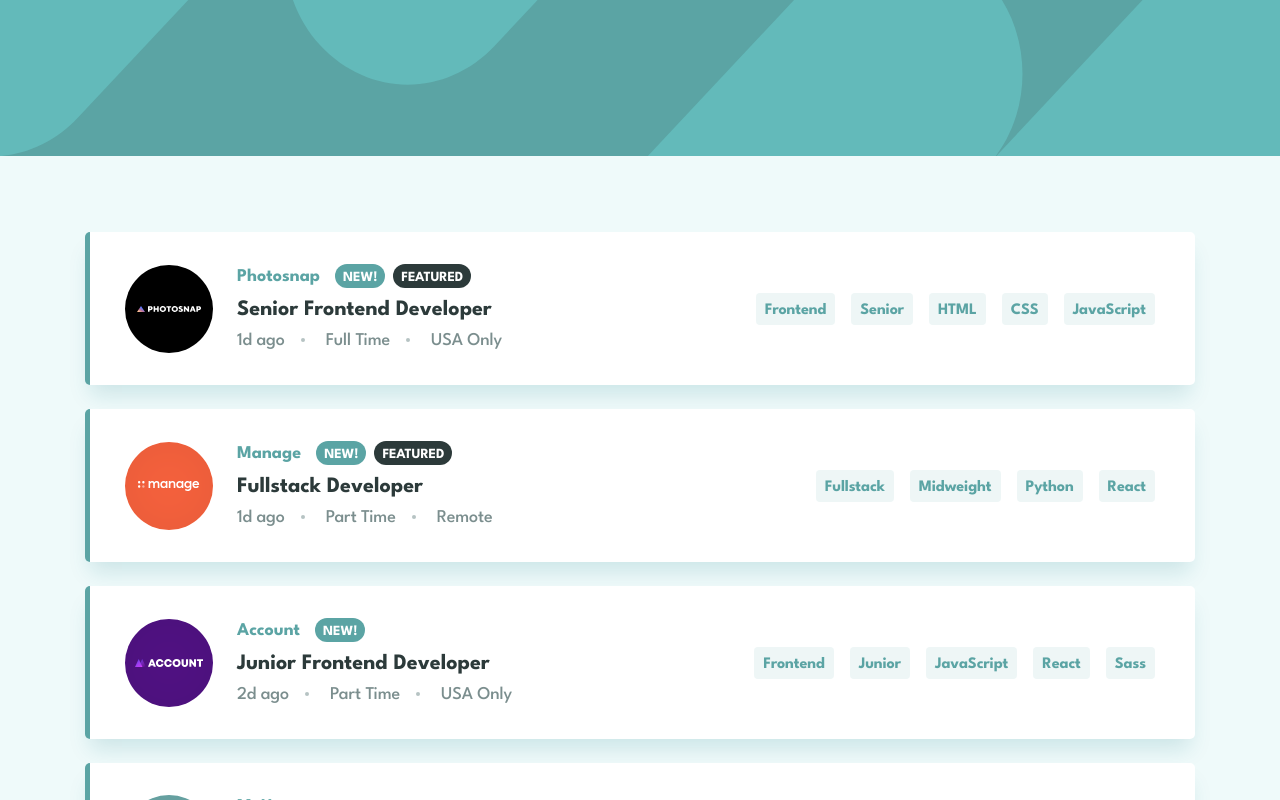
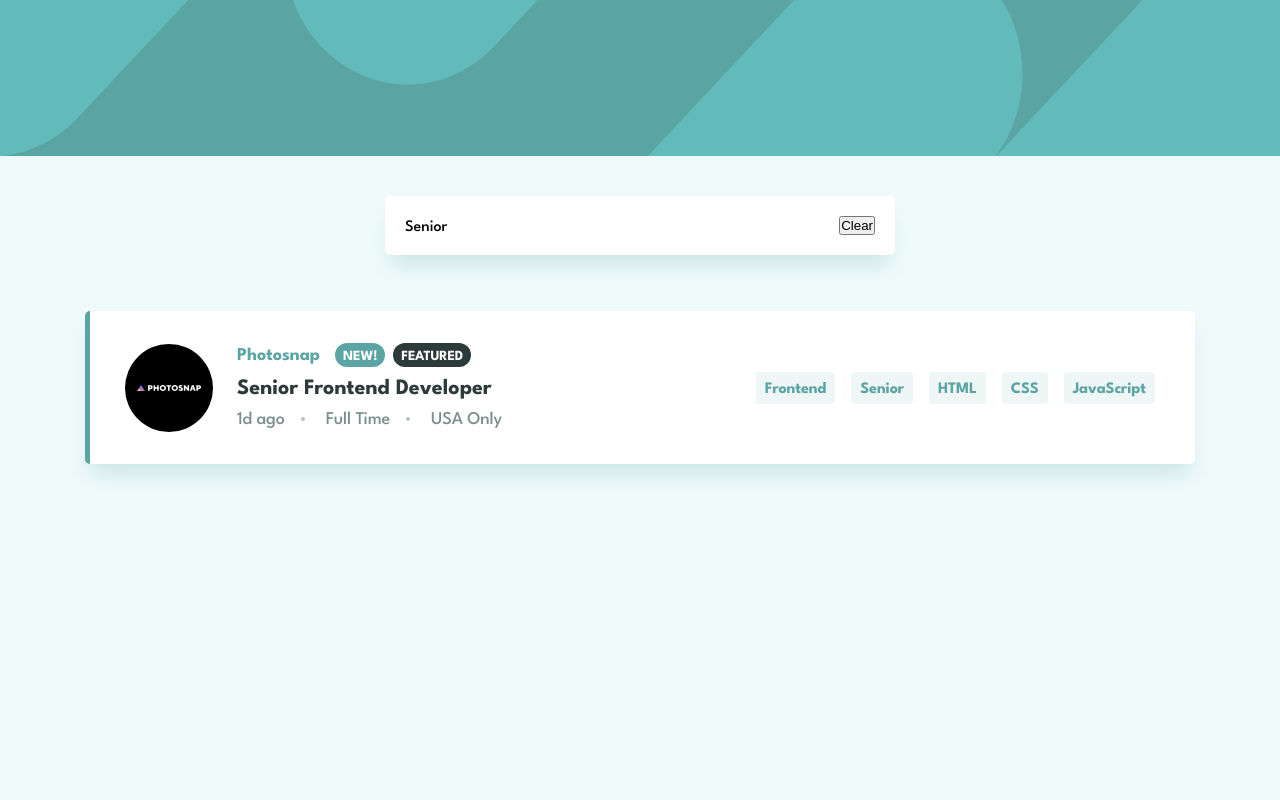
Before and after one commit to ionStici/job-listings-with-filtering, a React (Create React App) app: page / in a window 1280 px wide. Both pictures are taken after a click on the item "Senior". Shown: the top 800 px of the page. Built offline with nearby package versions, Linux system fonts and the light colour scheme.

Commit message:
Add remove tags functionality

```diff
--- a/src/features/card.js
+++ b/src/features/card.js
@@ -39,7 +39,11 @@ export const Card = function (props) {
                         ...props.languages,
                         ...props.tools,
                     ].map(tag => (
-                        <li className={styles.tag} key={tag}>
+                        <li
+                            className={styles.tag}
+                            key={tag}
+                            onClick={props.handleTagClick}
+                        >
                             {tag}
                         </li>
                     ))}
--- a/src/features/cards.js
+++ b/src/features/cards.js
@@ -1,16 +1,27 @@
 import { Card } from './card';
+import { TagBar } from './tagBar';
+import { useSelector, useDispatch } from 'react-redux';
+import { selectAllCompanies } from './../store';
+import { selectFilteredCompanies } from './../store';
 
-import { useSelector } from 'react-redux';
-import { selectAllCompanies } from '../store';
-import { selectFilteredCompanies } from '../store';
+import { addTag } from './../store';
+import { filterCompanies } from './../store';
 
 export const Cards = function (props) {
+    const dispatch = useDispatch();
     const allCompanies = useSelector(selectAllCompanies);
     const filteredCompanies = useSelector(selectFilteredCompanies);
     const companies = filteredCompanies[0] ? filteredCompanies : allCompanies;
 
+    const handleTagClick = ({ target }) => {
+        dispatch(addTag(target.textContent));
+        dispatch(filterCompanies());
+    };
+
     return (
         <section className="section">
+            <TagBar />
+
             {companies.map(c => {
                 return (
                     <Card
@@ -28,6 +39,7 @@ export const Cards = function (props) {
                         level={c.level}
                         languages={c.languages}
                         tools={c.tools}
+                        handleTagClick={handleTagClick}
                     />
                 );
             })}
--- /dev/null
+++ b/src/features/tagBar.js
@@ -0,0 +1,45 @@
+import iconRemove from './../images/icon-remove.svg';
+import styles from './../styles/tagbar.module.scss';
+import { selectTags } from '../store';
+import { removeTag } from '../store';
+import { removeAllTags } from '../store';
+import { filterCompanies } from '../store';
+import { useSelector, useDispatch } from 'react-redux';
+
+export const TagBar = function () {
+    const dispatch = useDispatch();
+
+    const handleRemoveTag = ({ target }) => {
+        dispatch(removeTag(target.closest('p').textContent));
+        dispatch(filterCompanies());
+    };
+
+    const handleRemoveAllTags = () => {
+        dispatch(removeAllTags());
+        dispatch(filterCompanies());
+    };
+
+    const hideStyles = {};
+    const tags = useSelector(selectTags);
+    if (!tags[0]) hideStyles.opacity = '0';
+
+    return (
+        <div className={styles.tagBar} style={hideStyles}>
+            <div className={styles.tagsBox}>
+                {tags.map(tag => (
+                    <p
+                        className={styles.tag}
+                        key={tag}
+                        onClick={handleRemoveTag}
+                    >
+                        <span>{tag}</span>
+                        <img src={iconRemove} alt="" />
+                    </p>
+                ))}
+            </div>
+            <button className={styles.btn} onClick={handleRemoveAllTags}>
+                Clear
+            </button>
+        </div>
+    );
+};
--- a/src/store.js
+++ b/src/store.js
@@ -1,4 +1,5 @@
 import { createStore } from 'redux';
+
 import data from './data.json';
 
 import photosnapLogo from './images/photosnap.svg';
@@ -14,8 +15,8 @@ import airFilterLogo from './images/the-air-filter-company.svg';
 
 const initialState = {
     companiesData: [...data],
+    filteredCompanies: [],
     tags: [],
-    filteredCompanies: [],
 };
 
 // prettier-ignore
@@ -25,10 +26,14 @@ const initialState = {
 const reducer = (state = initialState, action) => {
     switch (action.type) {
         case 'tags/addTag':
-            return {
-                ...state,
-                tags: [...state.tags, action.payload],
-            };
+            if (!state.tags.includes(action.payload)) {
+                return {
+                    ...state,
+                    tags: [...state.tags, action.payload],
+                };
+            } else {
+                return state;
+            }
 
         case 'tags/removeTag':
             return {
@@ -57,24 +62,36 @@ const reducer = (state = initialState, action) => {
     }
 };
 
-export const store = createStore(reducer);
+const ADD_TAG = 'tags/addTag';
+const REMOVE_TAG = 'tags/removeTag';
+const REMOVE_ALL_TAGS = 'tags/removeAllTags';
+const FILTER_COMPANIES = 'filter/filteredCompanies';
+
+export const addTag = tag => ({ type: ADD_TAG, payload: tag });
+export const removeTag = tag => ({ type: REMOVE_TAG, payload: tag });
+export const removeAllTags = () => ({ type: REMOVE_ALL_TAGS });
+export const filterCompanies = () => ({ type: FILTER_COMPANIES });
 
 export const selectAllCompanies = state => state.companiesData;
 export const selectFilteredCompanies = state => state.filteredCompanies;
-
 export const selectTags = state => state.tags;
 
-// store.dispatch({ type: 'tags/addTag', payload: 'Python' });
+export const store = createStore(reducer);
 
-store.dispatch({ type: 'tags/addTag', payload: 'HTML' });
-store.dispatch({ type: 'tags/addTag', payload: 'CSS' });
+// store.dispatch(addTag('Frontend'));
+// store.dispatch(filterCompanies());
 
-store.dispatch({ type: 'tags/removeAllTags' });
+// store.dispatch(removeTag('Frontend'));
+// store.dispatch(filterCompanies());
 
-// store.dispatch({ type: 'tags/removeTag', payload: 'HTML' });
-// store.dispatch({ type: 'tags/removeTag', payload: 'CSS' });
+// store.dispatch(addTag('CSS'));
+// store.dispatch(addTag('HTML'));
+// store.dispatch(filterCompanies());
 
-store.dispatch({ type: 'filter/filteredCompanies' });
+// store.dispatch(removeAllTags());
+// store.dispatch(filterCompanies());
 
 // console.log(store.getState().tags);
 // console.log(store.getState().filteredCompanies);
+
+store.subscribe(() => console.log(store.getState().tags));
--- a/src/styles/index.css
+++ b/src/styles/index.css
@@ -43,7 +43,7 @@ body {
     margin: 0 auto;
     padding: 0 24px;
 
-    padding-top: 56px;
+    /* padding-top: 56px; */
 }
 
 @media only screen and (min-width: 1000px) {
--- /dev/null
+++ b/src/styles/tagbar.module.scss
@@ -0,0 +1,28 @@
+.tagBar {
+    max-width: 510px;
+    margin: 0 auto;
+    border-radius: 5px;
+    padding: 20px;
+    margin-top: -36px;
+    background-color: var(--color-white);
+    box-shadow: var(--shadow-main);
+
+    display: flex;
+    align-items: center;
+    justify-content: space-between;
+
+    position: relative;
+    z-index: 1;
+    margin-bottom: 56px;
+}
+
+.tagsBox {
+    display: flex;
+    flex-wrap: wrap;
+}
+
+.tag {
+}
+
+.btn {
+}
```
Also changed, not shown: src/features/cardsSlice.js (deleted).
